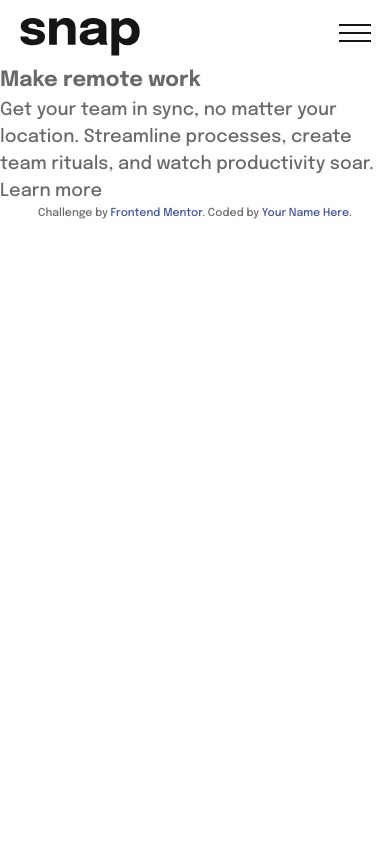
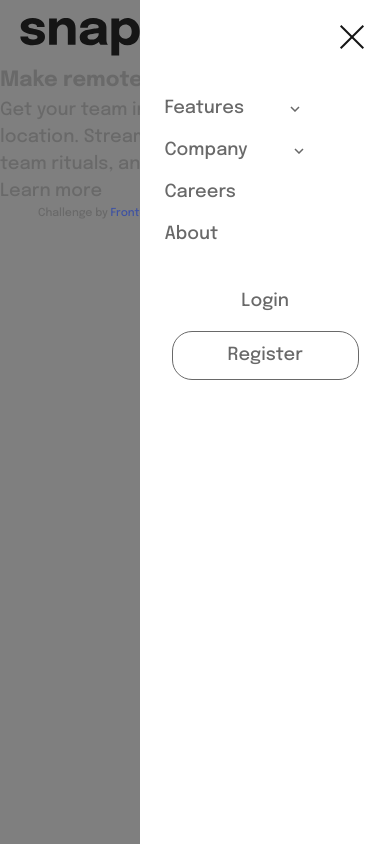
Before and after one commit to Wijayaac/section-with-dropdown-navigation-main, a website built with Parcel: page src/index.html in a window 390 px wide. Both pictures are taken after a click on the button "Menu". Built offline with nearby package versions, Linux system fonts and the light colour scheme.

Commit message:
Fix : spacing, sizing mobile navigation

```diff
--- a/src/app/nav.js
+++ b/src/app/nav.js
@@ -4,17 +4,20 @@ class HeaderNavigation {
   }
 
   MobileToggle() {
-    const primaryNav = document.querySelector("#primary-navigation");
-    const navToggle = document.querySelector(".header__toggle.header--mobile");
-
+    const primaryNav = document.querySelector("#primary-navigation"),
+      navToggle = document.querySelector(".header__toggle.header--mobile"),
+      bodyElm = document.body;
+    console.log(bodyElm);
     navToggle.addEventListener("click", () => {
       const visibility = primaryNav.getAttribute("data-visible");
       if (visibility === "false") {
         primaryNav.setAttribute("data-visible", true);
         navToggle.setAttribute("aria-expanded", true);
+        bodyElm.classList.toggle("body--overlay");
       } else {
         primaryNav.setAttribute("data-visible", false);
         navToggle.setAttribute("aria-expanded", false);
+        bodyElm.classList.toggle("body--overlay");
       }
     });
   }
--- a/src/index.html
+++ b/src/index.html
@@ -27,7 +27,7 @@
   <link rel="stylesheet" href="scss/styles.scss">
 </head>
 
-<body>
+<body class="body">
   <header class="header">
     <div class="header__wrapper">
       <picture class="header__logo-wrapper">
@@ -36,8 +36,8 @@
       <button class="header__toggle header--mobile" aria-controls="primary-navigation" aria-expanded="false">
         <span class="sr-only">Menu</span>
       </button>
-      <nav id="primary-navigation" class="header__primary-nav flex" data-visible="true">
-        <ul>
+      <nav id="primary-navigation" class="header__primary-nav flex" data-visible="false">
+        <ul class="header__menu-wrapper">
           <li>
             <a href="#" class="header__nav-item header__nav-item--primary">
               <span>
@@ -126,7 +126,7 @@
             </a>
           </li>
         </ul>
-        <ul>
+        <ul class="header__menu-wrapper header__menu-wrapper--user">
           <li>
             <a href="#" class="header__nav-item header__nav-item--login">
               <span>Login</span>
--- a/src/scss/components/_header.scss
+++ b/src/scss/components/_header.scss
@@ -44,37 +44,31 @@
     background-image: url("../images/icon-close-menu.svg");
   }
   &__primary-nav {
-    --gap: 2em;
+    --gap: 2.5rem;
 
     position: fixed;
     z-index: 1000;
     top: 0;
     right: 0;
     bottom: 0;
-    left: 30%;
+    left: 36%;
 
     flex-direction: column;
-    padding: min(30vh, 10rem) 2rem;
+    padding: 5rem 1.5rem;
 
     transform: translateX(100%);
     transition: transform 0.3s ease-out;
+    background-color: #fff;
 
     &[data-visible="true"] {
       transform: translateX(0%);
     }
 
-    @supports (backdrop-filter: blur(1rem)) {
-      & {
-        background: hsl(0 0% 100% /0.1);
-        backdrop-filter: blur(1rem);
-      }
-    }
     @include mq($from: desktop) {
       --gap: clamp(1.5rem, 5vw, 3rem);
       flex-direction: row;
       justify-content: space-around;
       position: static;
-      background: #fff;
       backdrop-filter: none;
       height: 70px;
       transform: translateX(0);
@@ -91,9 +85,29 @@
     @extend .flex;
     flex-direction: row;
     color: $theme-gray;
+
+    &--register {
+      width: 100%;
+      padding: 10px 55px;
+      border: solid 1px $theme-gray;
+      border-radius: 20px;
+    }
+  }
+  &__menu-wrapper {
+    &:first-child > li:not(:last-child) {
+      margin: 15px 0;
+    }
+
+    &--user {
+      --gap: 1rem;
+      @extend .flex;
+      align-items: center;
+      flex-direction: column;
+    }
   }
   &__submenu-nav {
     transition: $theme-transition;
+    margin-left: 20px;
     &[data-visible="false"] {
       height: 0;
       opacity: 0;
@@ -104,7 +118,10 @@
       opacity: 1;
       visibility: visible;
       margin-top: 20px;
-      margin-bottom: 20px;
+      margin-bottom: 40px;
+    }
+    & > li:not(:last-child) {
+      margin-bottom: 10px;
     }
   }
   &__nav-toggle {
--- a/src/scss/styles.scss
+++ b/src/scss/styles.scss
@@ -9,6 +9,18 @@ body {
   font-size: $font-size;
   font-family: $font-family;
   overflow-x: hidden;
+}
+.body {
+  transition: $theme-transition;
+  &--overlay {
+    position: absolute;
+    z-index: 10;
+    top: 0;
+    right: 0;
+    bottom: 0;
+    left: 0;
+    background-color: $theme-tr-black;
+  }
 }
 
 .sr-only {
```
